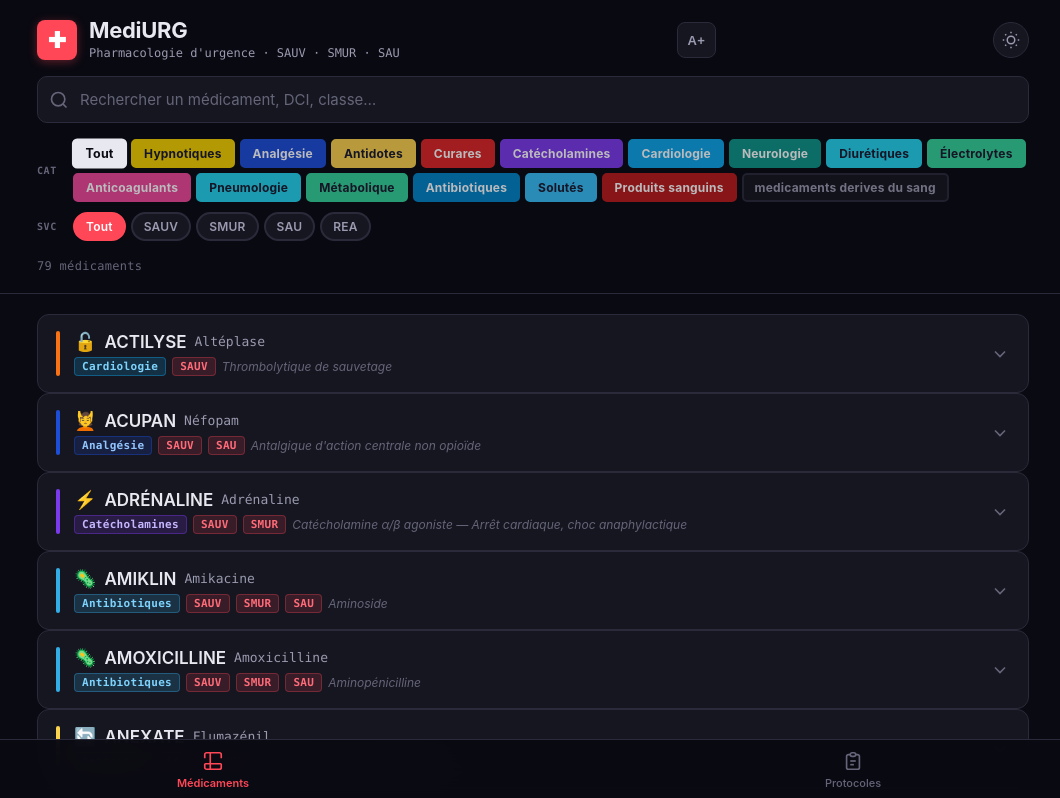
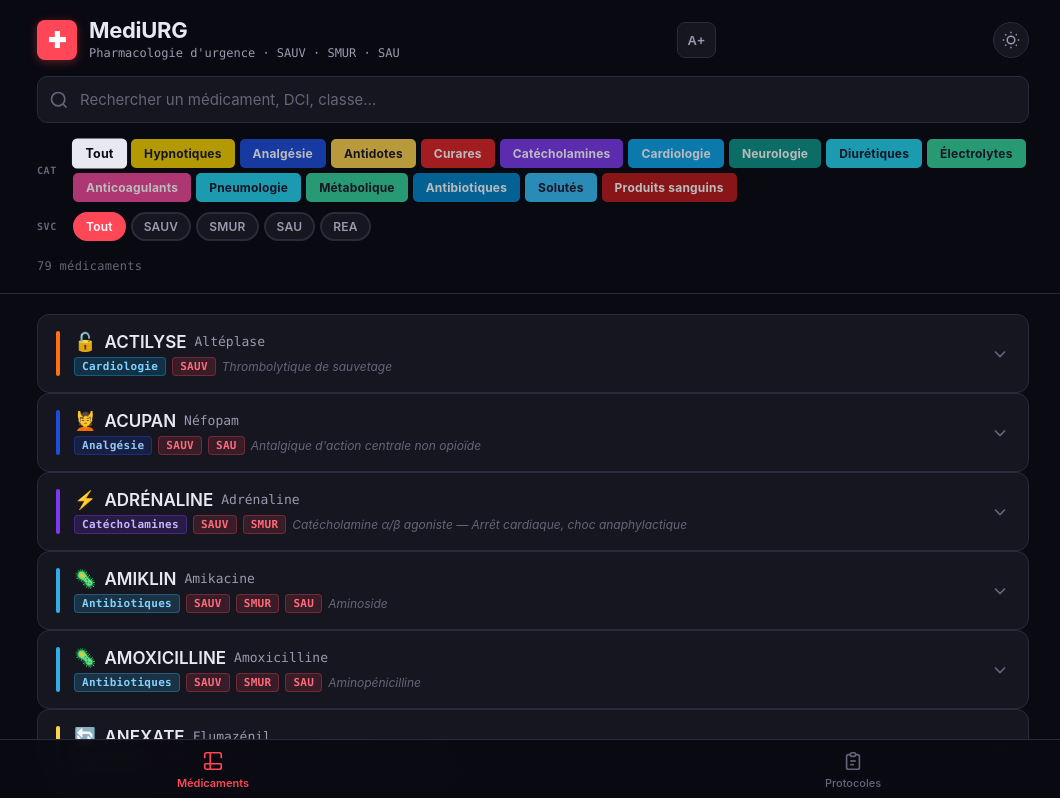
Before and after one commit to wolfdavid68-dev/mediurgdzaa, a React (Create React App) app: page / in a window 1280 px wide. Shown: the top 798 px of the page, without its empty margins (107-1167 px from the left). Built offline with nearby package versions, Linux system fonts and the light colour scheme.

Commit message:
fix: Octaplex — catégorie "medicaments derives du sang" → "Produits sanguins"
Co-Authored-By: Claude Sonnet 4.6 <noreply@anthropic.com>

```diff
--- a/src/data/drugs.js
+++ b/src/data/drugs.js
@@ -2801,7 +2801,7 @@ export const DRUGS = [
     commercial: "Octaplex",
     dci: "Concentré de complexe prothrombinique (CCP)",
     classe: "Médicament dérivé du sang / Facteurs II, VII, IX, X",
-    cat: "medicaments derives du sang",
+    cat: "Produits sanguins",
     svc: ["SAUV"],
     couleur: "#AF52DE",
     icon: "🩸",
```
